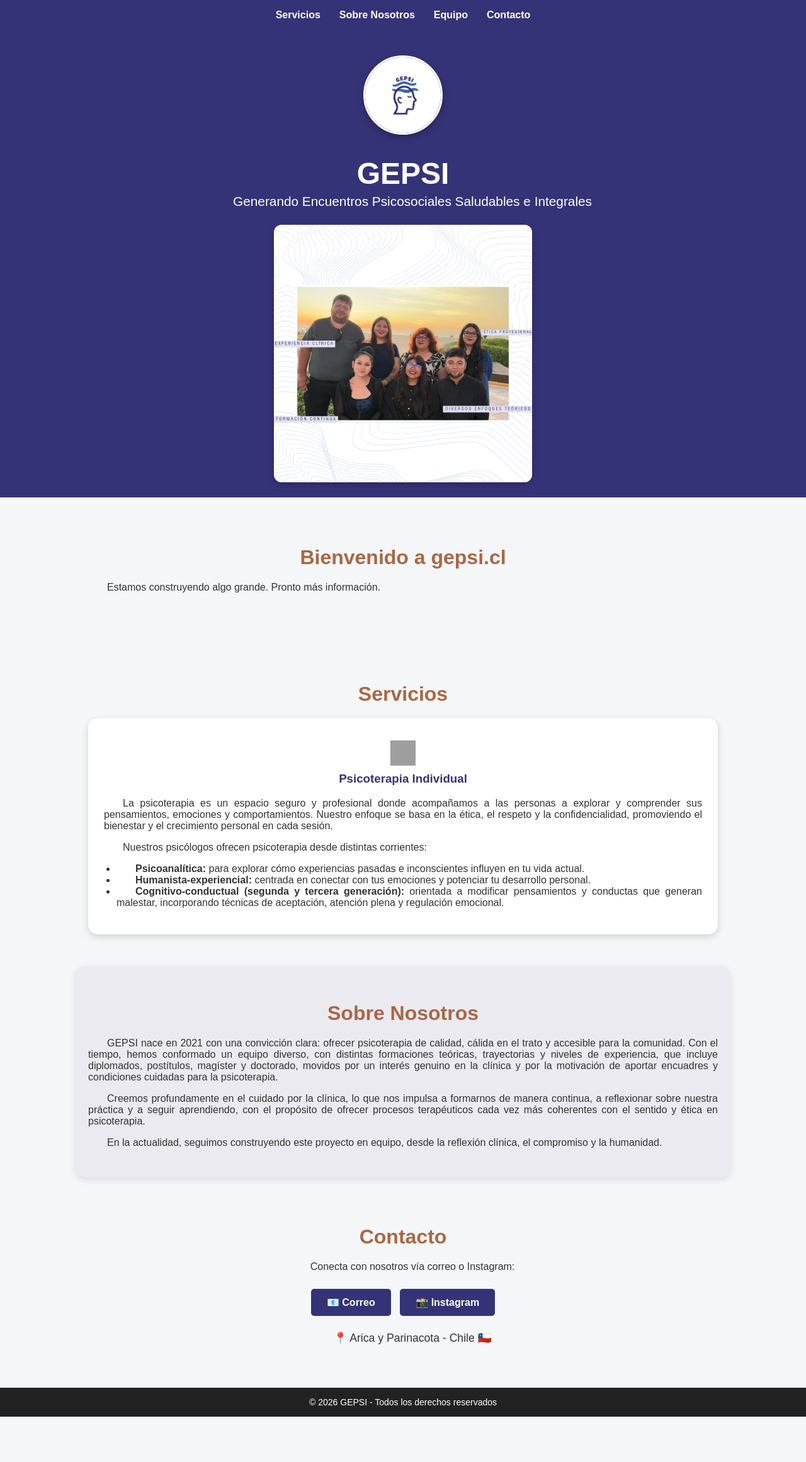
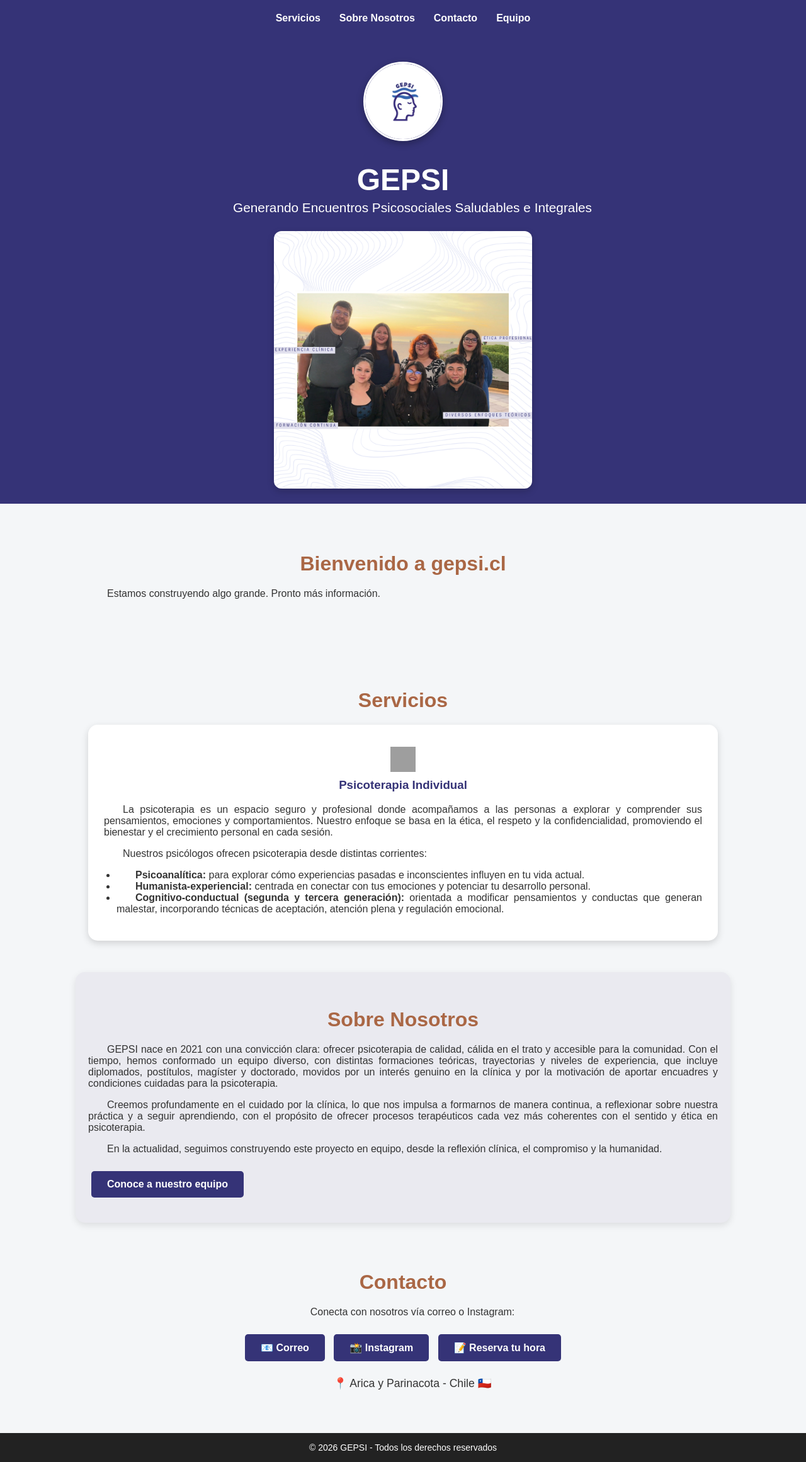
Before and after one commit to egepsi/gepsi.cl, a plain HTML site: page index.html in a window 1280 px wide. Shown: the whole page at 63% size. Before the commit the page ends 2250 px from the top, so only its background shows below. Drawn offline with Linux system fonts and the light colour scheme; grey boxes are pictures that could not be loaded.

Commit message:
Update index.html

```diff
--- a/index.html
+++ b/index.html
@@ -28,12 +28,13 @@
       padding: 15px 20px;
       display: flex;
       justify-content: center;
+      flex-wrap: wrap;
       box-shadow: 0 2px 5px rgba(0,0,0,0.1);
     }
     nav a {
       color: white;
       text-decoration: none;
-      margin: 0 15px;
+      margin: 5px 15px;
       font-weight: bold;
     }
     nav a:hover {
@@ -49,7 +50,7 @@
       position: relative;
     }
     header img.logo {
-      width: 120px; /* logo más grande */
+      width: 120px;
       height: 120px;
       border-radius: 50%;
       border: 3px solid white;
@@ -184,8 +185,8 @@
 <nav>
   <a href="#services">Servicios</a>
   <a href="#about">Sobre Nosotros</a>
+  <a href="#contact">Contacto</a>
   <a href="equipo.html">Equipo</a>
-  <a href="#contact">Contacto</a>
 </nav>
 
 <header>
@@ -230,6 +231,7 @@
   <p class="about-text">
     En la actualidad, seguimos construyendo este proyecto en equipo, desde la reflexión clínica, el compromiso y la humanidad.
   </p>
+  <a href="equipo.html" class="btn">Conoce a nuestro equipo</a>
 </section>
 
 <section id="contact" class="contact">
@@ -237,6 +239,7 @@
   <p>Conecta con nosotros vía correo o Instagram:</p>
   <a href="mailto:equipo.gepsi@gmail.com" class="btn">📧 Correo</a>
   <a href="https://www.instagram.com/e_gepsi" class="btn" target="_blank">📸 Instagram</a>
+  <a href="https://docs.google.com/forms/d/1fEUILo_DuV1l6GbsaX8wUfXQXxFb1zwhtyUZFkPlWkg/viewform?edit_requested=true" class="btn" target="_blank">📝 Reserva tu hora</a>
   <p class="location">📍 Arica y Parinacota - Chile 🇨🇱</p>
 </section>
 
```
